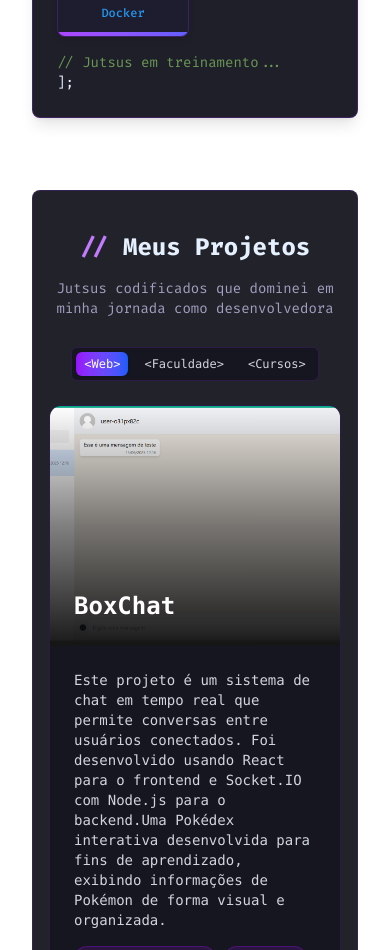
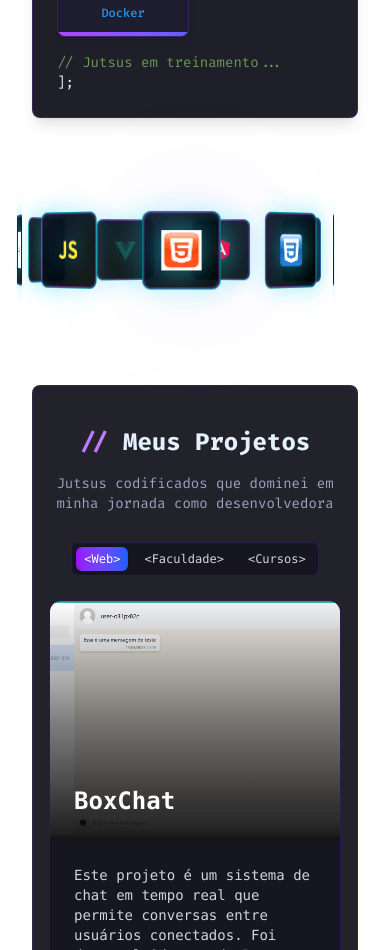
Before and after one commit to debs-veras/landing-page, a React (Vite) app: page / in a window 390 px wide. Shown: the part 3880-4830 px from the top of the page. Built offline with nearby package versions, Linux system fonts and the light colour scheme.

Commit message:
feat: adicao carousel3D

```diff
--- /dev/null
+++ b/src/Layout/components/Carousel3D/index.tsx
@@ -0,0 +1,80 @@
+import { motion, useMotionValue, useTransform, animate } from "framer-motion";
+import { useEffect } from "react";
+
+interface Skill {
+  name: string;
+  icon: string;
+}
+
+interface CarouselProps {
+  skills: Skill[];
+}
+
+const Carousel3D = ({ skills }: CarouselProps) => {
+  const x = useMotionValue(0);
+  const rotateY = useTransform(x, [0, 5000], [0, 360], { clamp: false });
+
+  useEffect(() => {
+    const controls = animate(x, 5000, {
+      repeat: Infinity,
+      ease: "linear",
+      duration: 20,
+    });
+    return () => controls.stop();
+  }, [x]);
+
+  return (
+    <div className="relative w-full max-w-[95vw] h-[50vw] sm:h-[45vw] md:h-[40vw] lg:h-[35vw] xl:h-[320px] mx-auto perspective-[1200px] md:perspective-[1600px]">
+      <div className="absolute inset-0 flex items-center justify-center pointer-events-none">
+        <div className="w-1/3 h-1/3 bg-cyan-400/20 blur-[80px] rounded-full animate-pulse" />
+        <div className="w-1/4 h-1/4 bg-purple-600/15 blur-[60px] rounded-full absolute" />
+      </div>
+
+      <motion.div
+        className="absolute inset-0"
+        style={{
+          transformStyle: "preserve-3d",
+          rotateY,
+        }}
+      >
+        {skills.map((tech, index) => {
+          const angle = (360 / skills.length) * index;
+
+          return (
+            <div
+              key={tech.name}
+              className="absolute top-1/3 left-1/2"
+              style={{
+                width: "clamp(70px, 16vw, 140px)",
+                height: "clamp(70px, 16vw, 140px)",
+                transform: `rotateY(${angle}deg) translateZ(clamp(160px, 30vw, 350px))`,
+                transformStyle: "preserve-3d",
+              }}
+            >
+              <div
+                className="w-full h-full rounded-lg
+                bg-gradient-to-br from-gray-900/95 to-black/90
+                border border-cyan-400/60 backdrop-blur-sm
+                shadow-[0_0_25px_rgba(34,211,238,0.3)]
+                flex items-center justify-center p-3
+                relative overflow-hidden"
+              >
+                <div className="absolute inset-0 bg-gradient-to-r from-transparent via-cyan-400/5 to-transparent transform rotate-45 scale-150" />
+
+                <div className="absolute inset-0 rounded-lg border border-purple-500/40 shadow-[0_0_15px_rgba(168,85,247,0.2)]" />
+
+                <img
+                  src={tech.icon}
+                  alt={tech.name}
+                  className="w-4/5 h-4/5 object-contain drop-shadow-[0_0_12px_rgba(34,211,238,0.6)] filter brightness-110 contrast-110"
+                />
+              </div>
+            </div>
+          );
+        })}
+      </motion.div>
+    </div>
+  );
+};
+
+export default Carousel3D;
--- a/src/Layout/components/SoftSkills/index.tsx
+++ b/src/Layout/components/SoftSkills/index.tsx
@@ -1,4 +1,5 @@
 import { motion } from "framer-motion";
+import Carousel3D from "../Carousel3D";
 
 interface Skill {
   name: string;
@@ -250,6 +251,8 @@ export default function SoftSkills() {
           tag="trainingJutsus"
         />
       </div>
+
+      <Carousel3D skills={frontendSkills} />
     </section>
   );
 }
```
